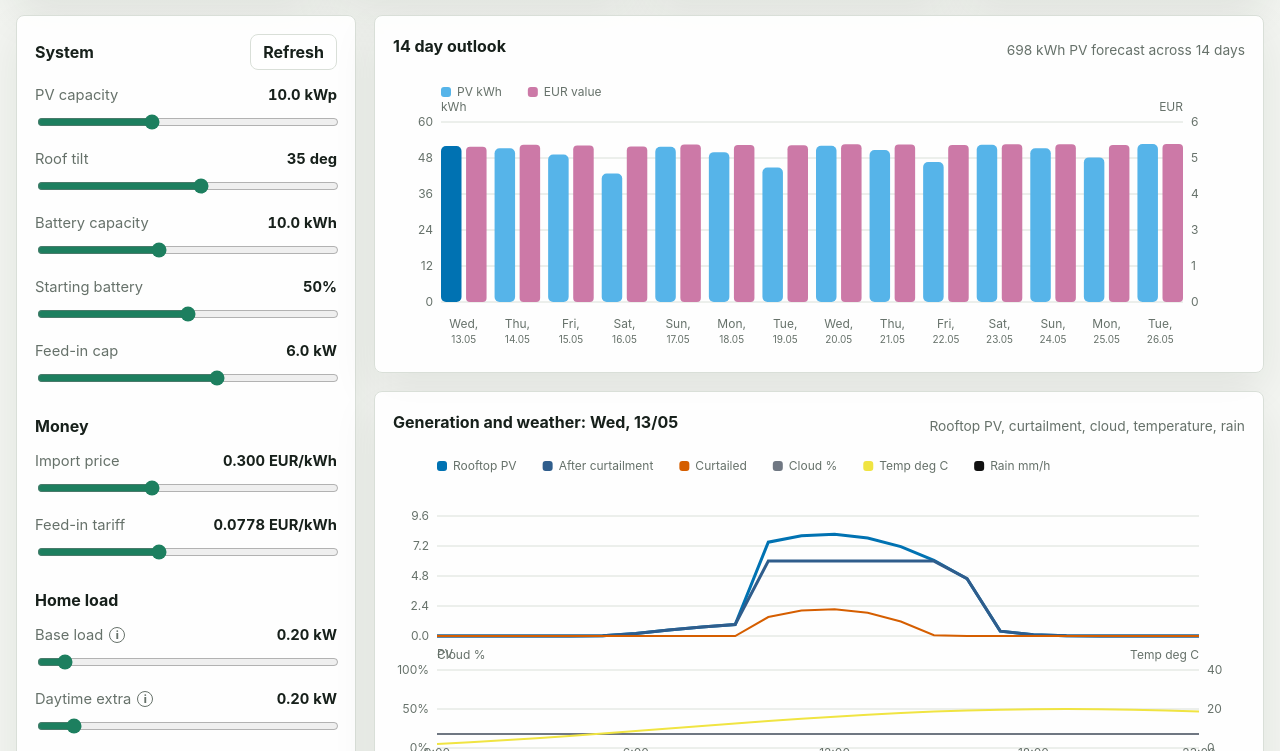
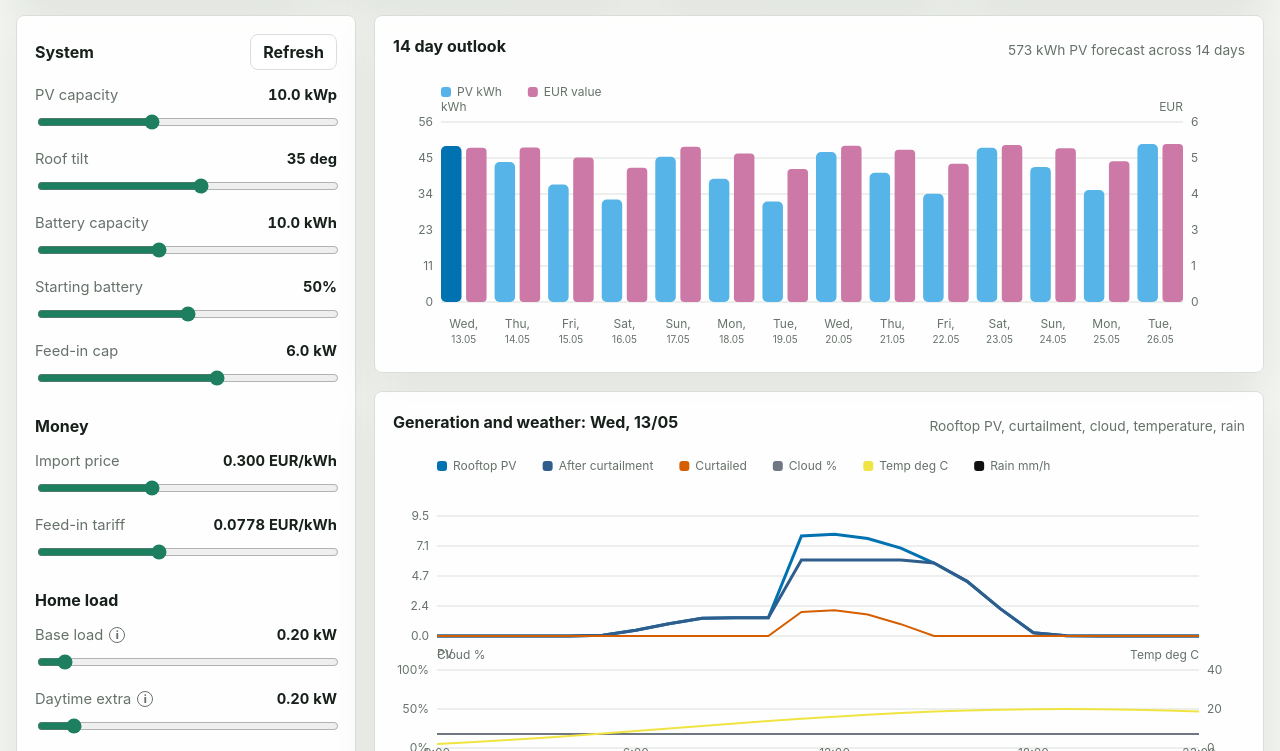
Before and after one commit to quantbj/SolarGen, a website: page index.html in a window 1280 px wide. Shown: the part 332-1083 px from the top of the page. Drawn offline with Linux system fonts and the light colour scheme; no server answers.

Commit message:
Update model

```diff
--- a/index.html
+++ b/index.html
@@ -17,7 +17,7 @@
         <div>
           <p class="eyebrow">Rooftop PV forecast</p>
           <h1>SolarGen</h1>
-          <p class="subhead">10 kWp south-facing rooftop array with 10 kWh storage, calibrated to 50.23 kWh on May 1, 2026.</p>
+          <p class="subhead">10 kWp south-facing rooftop array with 10 kWh storage, anchored to the May 1 full-sun day and recalibrated with measured history from May 4-12, 2026.</p>
         </div>
         <div class="status-card">
           <div class="status-card-top">
--- a/src/config.js
+++ b/src/config.js
@@ -11,25 +11,38 @@ export const CALIBRATION = {
 };
 
 export const ROOFTOP_PROFILE = {
-  morningLowUntilHour: 10,
-  eveningDropHour: 17,
-  lowOutputCapKw: 0.95,
-  lowOutputFactor: 0.14,
-  eveningTransitionHours: 0.5,
-  diffuseCloudStartPct: 50,
-  diffuseCloudFullPct: 95,
-  diffuseMorningRampStartHour: 7,
-  diffuseMorningFullHour: 8.5,
-  diffuseEveningRampStartHour: 16,
-  diffuseEveningEndHour: 20,
-  diffuseOutputFactor: 0.7
+  morningLowUntilHour: 10.67,
+  eveningDropHour: 17.61,
+  lowOutputCapKw: 1.44,
+  lowOutputFactor: 0.286,
+  eveningTransitionHours: 0.89,
+  diffuseCloudStartPct: 57.94,
+  diffuseCloudFullPct: 93.47,
+  diffuseMorningRampStartHour: 4.5,
+  diffuseMorningFullHour: 7.9,
+  diffuseEveningRampStartHour: 13.18,
+  diffuseEveningEndHour: 19.9,
+  diffuseOutputFactor: 1.2
 };
 
 export const CLOUD_RESPONSE = {
-  maxMultiplier: 2,
-  cloudGain: 1.2,
-  irradianceReferenceWm2: 1400,
-  irradianceExponent: 1
+  maxMultiplier: 1.748,
+  cloudGain: 2.2,
+  irradianceReferenceWm2: 577,
+  irradianceExponent: 1.855,
+  brightDampingStartWm2: 265,
+  brightDampingFullWm2: 818,
+  brightDampingStrength: 0.763,
+  dailyRainDampingWeight: 0.195,
+  dailyRainDampingFullMm: 3.116,
+  lowSunDampingWeight: 0.747,
+  lowSunFullHours: 3.755,
+  lowSunNoneHours: 10.267,
+  dailyCloudDampingWeight: 0.458,
+  dailyCloudDampingStartPct: 61.016,
+  dailyCloudDampingFullPct: 93.522,
+  hourlyRainLoss: 0.955,
+  dawnDiffuseFloorKwh: 0.2
 };
 
 export const DEFAULTS = {
--- a/src/model.js
+++ b/src/model.js
@@ -22,19 +22,32 @@ export function simulateForecast(forecast, settings = DEFAULTS) {
   let batterySoc = settings.battery * (settings.batteryStart / 100);
 
   return daily.time.map((date, dayIndex) => {
+    const dailyWeather = {
+      cloudCoverMean: valueAt(daily.cloud_cover_mean, dayIndex, 0),
+      precipitationSum: valueAt(daily.precipitation_sum, dayIndex, 0),
+      sunshineHours: valueAt(daily.sunshine_duration, dayIndex, 0) / 3600
+    };
     const hours = (grouped.get(date) || []).map(hour => {
       const irradiance = hour.irradiance ?? fallbackIrradiance(date, hour.hour, settings.tilt, hour.cloudCover);
 
-      // Open-Meteo's tilted irradiance was too pessimistic on the first high-cloud actuals.
-      // The correction is deliberately hour-local and conservative: it lifts diffuse/cloudy
-      // low-irradiance hours while leaving clear hours unchanged.
-      const correctedIrradiance = cloudAdjustedIrradiance(irradiance, hour.cloudCover);
+      // The weather response uses both hourly and daily Open-Meteo fields. Low-irradiance
+      // overcast hours are lifted, while bright high-cloud hours are damped on wet,
+      // low-sun, high-cloud days where the raw tilted irradiance has over-forecast.
+      const correctedIrradiance = cloudAdjustedIrradiance(
+        irradiance,
+        hour.cloudCover,
+        hour.precipitation,
+        dailyWeather
+      );
       const tempFactor = pvTemperatureFactor(correctedIrradiance, hour.temperature);
       const theoreticalPv = Math.max(0, (correctedIrradiance / 1000) * settings.capacity * calibrationScale * tempFactor);
 
       // Rooftop behavior is weather-dependent: clear days keep the observed step profile,
       // cloudy days blend toward a smoother diffuse-light profile.
-      const pv = applyRooftopProfile(theoreticalPv, hour.hour, settings, hour.cloudCover);
+      const pv = Math.max(
+        applyRooftopProfile(theoreticalPv, hour.hour, settings, hour.cloudCover),
+        diffuseDawnFloor(hour.hour, hour.cloudCover, settings)
+      );
       const curtailed = Math.max(0, pv - settings.feedCap);
       const deliveredPv = pv - curtailed;
       const load = householdLoad(hour.hour, settings);
@@ -79,8 +92,8 @@ export function simulateForecast(forecast, settings = DEFAULTS) {
       tempMax: valueAt(daily.temperature_2m_max, dayIndex, null),
       tempMin: valueAt(daily.temperature_2m_min, dayIndex, null),
       rain: valueAt(daily.precipitation_sum, dayIndex, 0),
-      cloud: valueAt(daily.cloud_cover_mean, dayIndex, 0),
-      sunshineHours: valueAt(daily.sunshine_duration, dayIndex, 0) / 3600,
+      cloud: dailyWeather.cloudCoverMean,
+      sunshineHours: dailyWeather.sunshineHours,
       hours,
       ...totals,
       savings: totals.selfConsumed * settings.price,
@@ -277,7 +290,7 @@ export function pvTemperatureFactor(irradiance, ambientTemperature) {
  * Empirical correction for high-cloud hours where Open-Meteo tilted irradiance under-forecast
  * the actual generation. Clear hours return the original irradiance unchanged.
  */
-export function cloudAdjustedIrradiance(irradiance, cloudCover) {
+export function cloudAdjustedIrradiance(irradiance, cloudCover, precipitation = 0, dailyWeather = {}) {
   if (irradiance <= 0) return 0;
   const cloud = clamp((cloudCover || 0) / 100, 0, 1);
   const lowIrradianceWeight = Math.pow(
@@ -288,7 +301,43 @@ export function cloudAdjustedIrradiance(irradiance, cloudCover) {
     CLOUD_RESPONSE.maxMultiplier,
     1 + CLOUD_RESPONSE.cloudGain * cloud * lowIrradianceWeight
   );
-  return irradiance * multiplier;
+  const brightIrradianceWeight = smoothstep(
+    CLOUD_RESPONSE.brightDampingStartWm2,
+    CLOUD_RESPONSE.brightDampingFullWm2,
+    irradiance
+  );
+  const dailyDamping = weatherDampingWeight(dailyWeather);
+  const brightDamping = 1 - CLOUD_RESPONSE.brightDampingStrength * cloud * brightIrradianceWeight * dailyDamping;
+  const rainDamping = 1 / (1 + CLOUD_RESPONSE.hourlyRainLoss * Math.max(0, precipitation || 0));
+
+  return irradiance * multiplier * clamp(brightDamping, 0.25, 1.1) * rainDamping;
+}
+
+function weatherDampingWeight(dailyWeather = {}) {
+  const dailyRain = Number.isFinite(dailyWeather.precipitationSum) ? Math.max(0, dailyWeather.precipitationSum) : null;
+  const sunshineHours = Number.isFinite(dailyWeather.sunshineHours) ? Math.max(0, dailyWeather.sunshineHours) : null;
+  const cloudCoverMean = Number.isFinite(dailyWeather.cloudCoverMean) ? Math.max(0, dailyWeather.cloudCoverMean) : null;
+  return clamp(
+    (dailyRain === null ? 0 : CLOUD_RESPONSE.dailyRainDampingWeight * smoothstep(0, CLOUD_RESPONSE.dailyRainDampingFullMm, dailyRain)) +
+    (sunshineHours === null ? 0 : CLOUD_RESPONSE.lowSunDampingWeight * smoothstep(
+      CLOUD_RESPONSE.lowSunNoneHours,
+      CLOUD_RESPONSE.lowSunFullHours,
+      sunshineHours
+    )) +
+    (cloudCoverMean === null ? 0 : CLOUD_RESPONSE.dailyCloudDampingWeight * smoothstep(
+      CLOUD_RESPONSE.dailyCloudDampingStartPct,
+      CLOUD_RESPONSE.dailyCloudDampingFullPct,
+      cloudCoverMean
+    )),
+    0,
+    1.2
+  );
+}
+
+function diffuseDawnFloor(hour, cloudCover, settings = DEFAULTS) {
+  if (hour < 5 || hour > 6) return 0;
+  const cloud = clamp((cloudCover || 0) / 100, 0, 1);
+  return CLOUD_RESPONSE.dawnDiffuseFloorKwh * cloud * (settings.capacity / DEFAULTS.capacity);
 }
 
 /**
```
Also changed, not shown: docs/methodology.md (+27 -22 lines), docs/solution-architecture.md (+8 -7 lines), docs/user-guide.md (+1 -1 lines), tests/model.test.mjs (+84 -43 lines), README.md.
